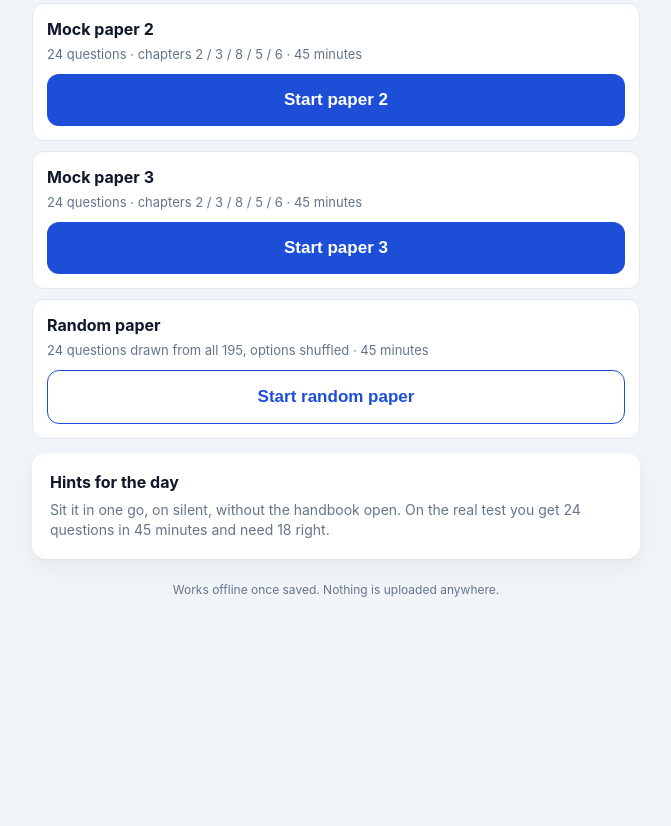
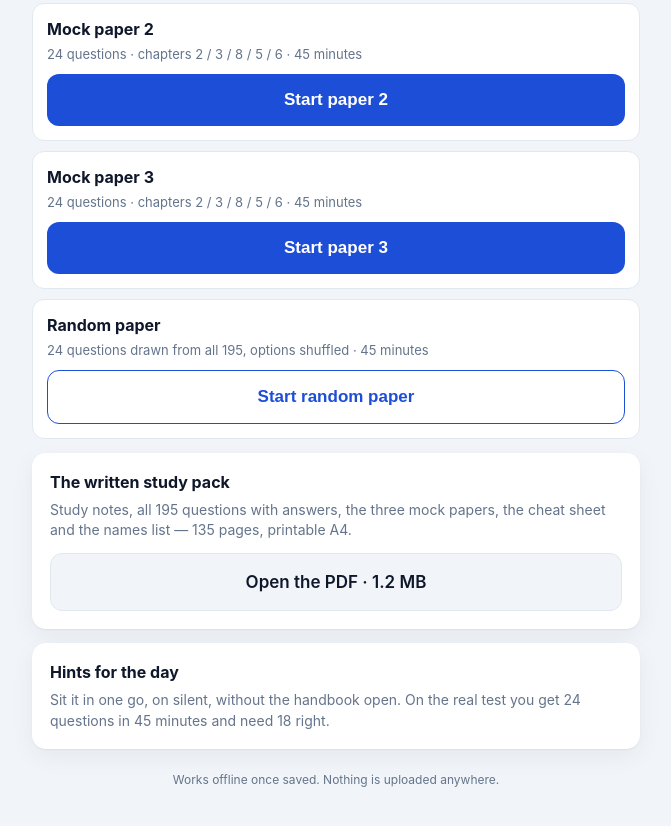
Before and after one commit to jrdd0815/life-in-uk-test, a plain HTML site: page index.html in a window 1280 px wide. Shown: the part 366-1192 px from the top of the page, without its empty margins (304-975 px from the left). Before the commit the page ends 1004 px from the top, so only its background shows below. Drawn offline with Linux system fonts and the light colour scheme.

Commit message:
Add study pack PDF and a link to it from the home screen

```diff
--- a/index.html
+++ b/index.html
@@ -34,6 +34,7 @@
   .btn:active{transform:scale(.99)}
   .btn.ghost{background:#fff;color:var(--accent);border:1.5px solid var(--accent)}
   .btn.quiet{background:var(--soft);color:var(--ink);border:1px solid var(--line)}
+  a.btn{text-decoration:none;text-align:center;box-sizing:border-box}
   .paper{margin:10px 0 0;padding:14px;border:1px solid var(--line);border-radius:12px;background:#fff}
   .paper h3{margin:0 0 4px;font-size:16px}
   .paper .meta{font-size:13px;color:var(--muted)}
@@ -99,6 +100,12 @@
         Answers and explanations appear only after you submit.</p>
     </div>
     <div id="papers"></div>
+    <div class="card" style="margin-top:14px">
+      <h3 style="margin:0 0 4px;font-size:16px">The written study pack</h3>
+      <p class="muted" style="margin:6px 0 10px">Study notes, all 195 questions with answers, the three mock papers,
+        the cheat sheet and the names list &mdash; 135 pages, printable A4.</p>
+      <a class="btn quiet pdflink" href="life-in-uk-study-pack.pdf" target="_blank" rel="noopener">Open the PDF &middot; 1.2&nbsp;MB</a>
+    </div>
     <div class="card" style="margin-top:14px">
       <h3 style="margin:0 0 4px;font-size:16px">Hints for the day</h3>
       <p class="muted" style="margin:6px 0 0">Sit it in one go, on silent, without the handbook open.
```
Also changed, not shown: 1 other file.
